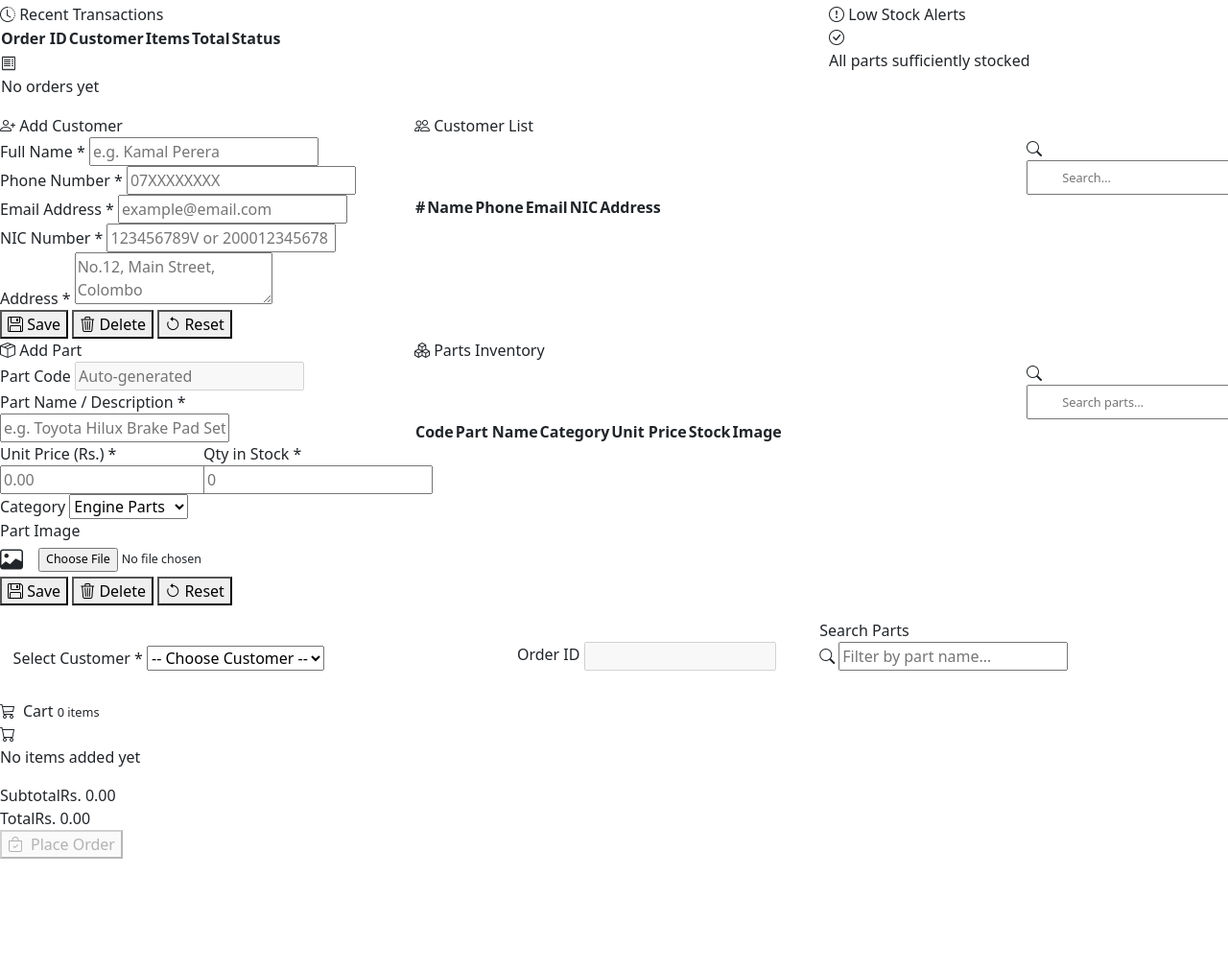
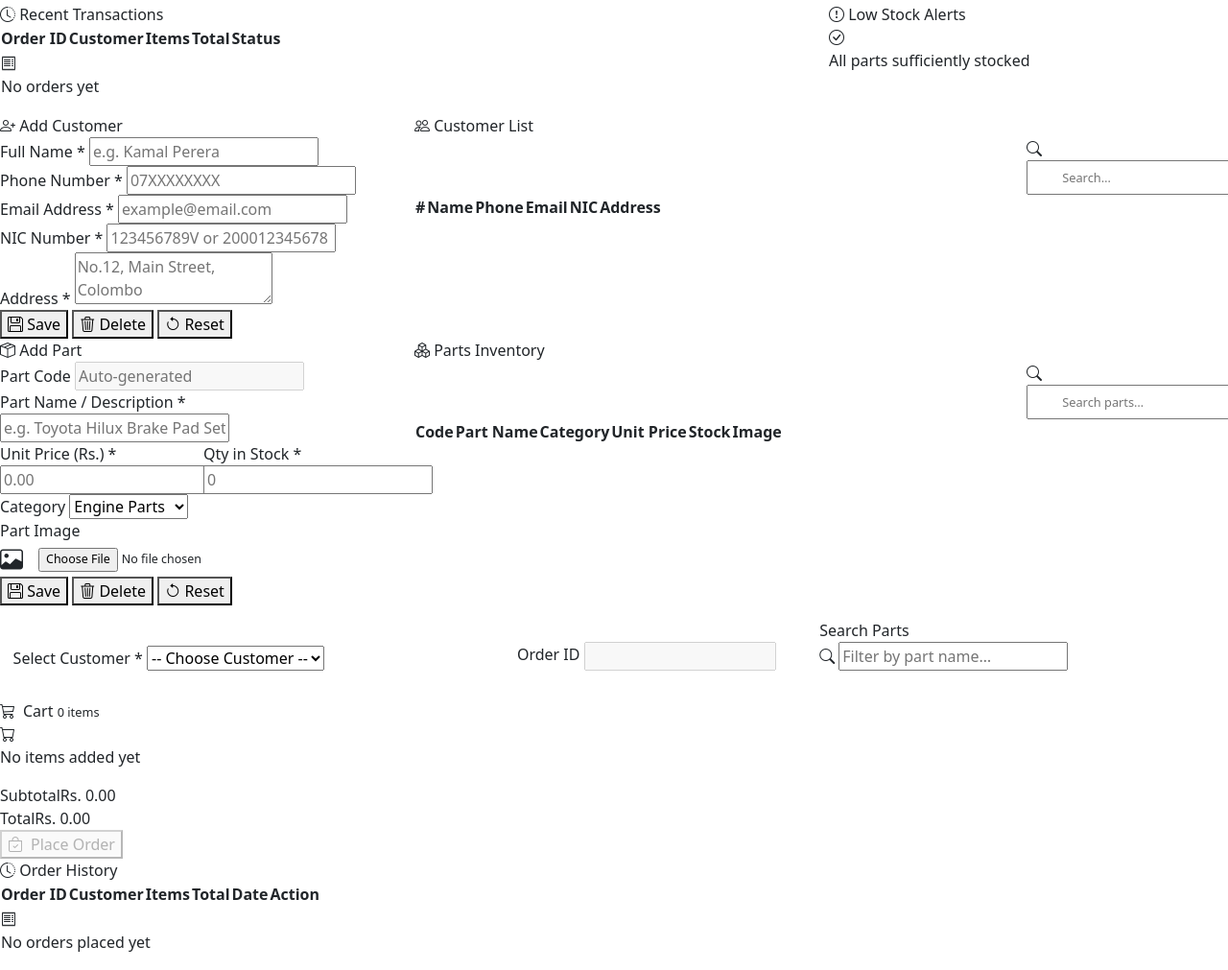
Before and after one commit to Lahiru-23/AutoParts-POS-Motor-Parts-Management-System, a website built with webpack: page index.html in a window 1280 px wide. Shown: the part 739-1750 px from the top of the page at 96% size. Before the commit the page ends 1634 px from the top, so only its background shows below. Built offline with nearby package versions, Linux system fonts and the light colour scheme; a script that the page names is missing.

Commit message:
create  order history view

```diff
--- a/index.html
+++ b/index.html
@@ -395,6 +395,28 @@
       </div>
       <!-- /orders -->
 
+      <!-- VIEW — ORDER HISTORY ---------->
+
+      <div class="page-section" id="section-orderhistory">
+        <div class="pos-card">
+          <div class="pos-card-header"><i class="bi bi-clock-history"></i> Order History</div>
+          <div class="pos-card-body" style="padding:0">
+            <div class="table-responsive">
+              <table class="pos-table">
+                <thead><tr><th>Order ID</th><th>Customer</th><th>Items</th><th>Total</th><th>Date</th><th>Action</th></tr></thead>
+                <tbody id="orderHistoryBody">
+                <tr><td colspan="6"><div class="empty-state"><i class="bi bi-receipt"></i><p>No orders placed yet</p></div></td></tr>
+                </tbody>
+              </table>
+            </div>
+          </div>
+        </div>
+      </div>
+      <!-- /orderhistory -->
+
+
+
+
 
 
     </div>
```
